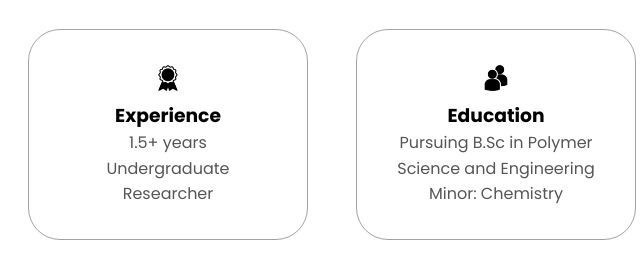
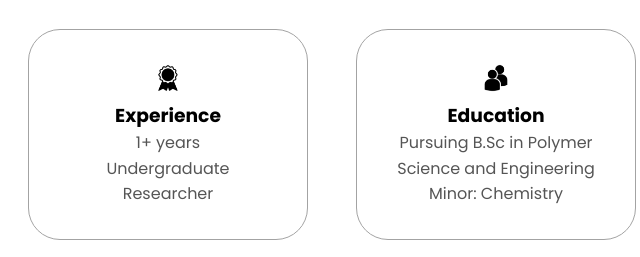
Before and after one commit to S8bin-dev/html_css_portfoliotut, a plain HTML site: page index.html in a window 1280 px wide. Shown: the part 1020-1277 px from the top of the page, 548-1188 px from the left. Drawn offline with Linux system fonts and the light colour scheme.

Commit message:
Update website content

```diff
--- a/index.html
+++ b/index.html
@@ -160,7 +160,7 @@
                 class="icon"
               />
               <h3>Experience</h3>
-              <p>1.5+ years <br />Undergraduate Researcher</p>
+              <p>1+ years <br />Undergraduate Researcher</p>
             </div>
             <div class="details-container hover-lift">
               <img
```
Also changed, not shown: 1 other file.
